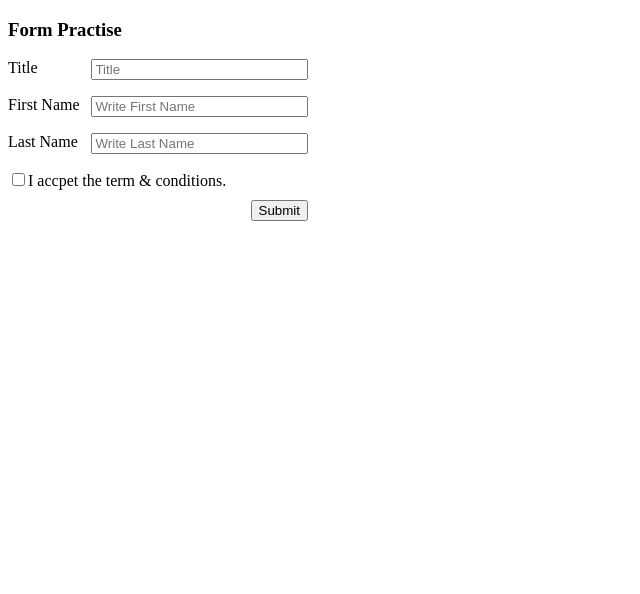
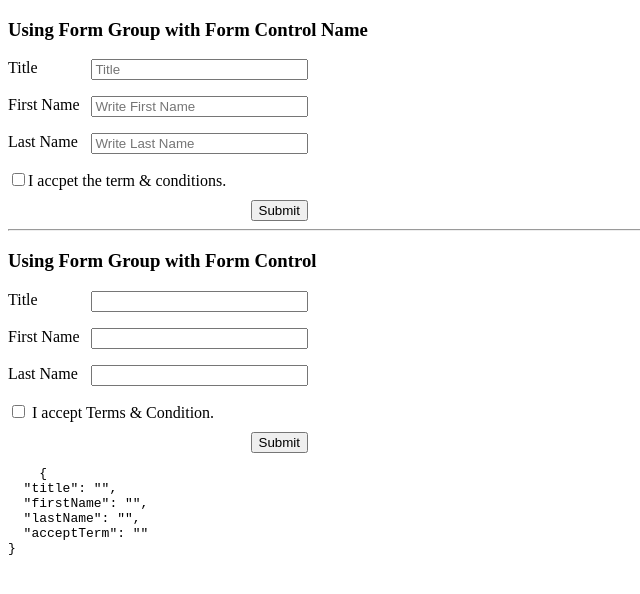
Before and after one commit to Junejune95/Angular__Practise, an Angular app: page / in a window 1280 px wide. Shown: the top 594 px of the page, without its empty margins (0-640 px from the left). Built offline with nearby package versions, Linux system fonts and the light colour scheme.

Commit message:
create two form with form control name and form control

```diff
--- a/src/app/app.module.ts
+++ b/src/app/app.module.ts
@@ -1,6 +1,7 @@
 import { NgModule } from '@angular/core';
 import { BrowserModule } from '@angular/platform-browser';
 
+import { ReactiveFormsModule } from '@angular/forms';
 import { AppRoutingModule } from './app-routing.module';
 import { AppComponent } from './app.component';
 
@@ -8,7 +9,7 @@ import { FormComponent } from './form-practise/form.component';
 
 @NgModule({
   declarations: [AppComponent, FormComponent],
-  imports: [BrowserModule, AppRoutingModule],
+  imports: [BrowserModule, AppRoutingModule, ReactiveFormsModule],
   providers: [],
   bootstrap: [AppComponent],
 })
--- a/src/app/form-practise/form.component.html
+++ b/src/app/form-practise/form.component.html
@@ -1,25 +1,68 @@
-<h3>Form Practise</h3>
+<h3>Using Form Group with Form Control Name</h3>
 
 <div class="container">
-  <form>
+  <form [formGroup]="userForm" (ngSubmit)="onSubmit()">
     <div class="field">
       <label for="title">Title</label>
-      <input type="text" id="title" placeholder="Title" />
+      <input
+        type="text"
+        id="title"
+        placeholder="Title"
+        formControlName="title"
+      />
     </div>
     <div class="field">
       <label for="firstname">First Name</label>
-      <input type="text" id="firstname" placeholder="Write First Name" />
+      <input
+        type="text"
+        id="firstname"
+        placeholder="Write First Name"
+        formControlName="firstName"
+      />
     </div>
     <div class="field">
       <label for="lastname">Last Name</label>
-      <input type="text" id="lastname" placeholder="Write Last Name" />
+      <input
+        type="text"
+        id="lastname"
+        placeholder="Write Last Name"
+        formControlName="lastName"
+      />
     </div>
     <div>
-      <input type="checkbox" id="term" />
+      <input type="checkbox" id="term" formControlName="acceptTerm" />
       <label for="term">I accpet the term & conditions.</label>
     </div>
     <div class="button-panel">
-      <button type="button">Submit</button>
+      <button type="submit">Submit</button>
     </div>
   </form>
+
+  <hr />
+
+  <h3>Using Form Group with Form Control</h3>
+  <form (ngSubmit)="onSubmit()">
+    <div class="field">
+      <label for="title">Title</label>
+      <input type="text" id="title" [formControl]="f.title" />
+    </div>
+    <div class="field">
+      <label for="firstName">First Name</label>
+      <input type="text" id="firstName" [formControl]="f.firstName" />
+    </div>
+    <div class="field">
+      <label for="lastName">Last Name</label>
+      <input type="text" id="lastName" [formControl]="f.lastName" />
+    </div>
+    <div>
+      <input type="checkbox" id="acceptTerm" [formControl]="f.acceptTerm" />
+      <label for="acceptTerm"> I accept Terms & Condition.</label>
+    </div>
+    <div class="button-panel">
+      <button type="submit">Submit</button>
+    </div>
+  </form>
+  <pre>
+    {{ userForm.value | json }}
+  </pre>
 </div>
--- a/src/app/form-practise/form.component.ts
+++ b/src/app/form-practise/form.component.ts
@@ -1,8 +1,27 @@
 import { Component } from '@angular/core';
+import { FormGroup, FormControl } from '@angular/forms';
 
 @Component({
   selector: 'app-form-practise',
   templateUrl: './form.component.html',
   styleUrls: ['./form.component.css'],
 })
-export class FormComponent {}
+export class FormComponent {
+  userForm = new FormGroup({
+    title: new FormControl(''),
+    firstName: new FormControl(''),
+    lastName: new FormControl(''),
+    acceptTerm: new FormControl(''),
+  });
+
+  get f() {
+    return this.userForm.controls;
+  }
+
+  onSubmit() {
+    const result = this.userForm.value;
+    console.log('Title:' + result.title);
+    console.log('First Name:' + result.firstName);
+    console.log('Last Name:' + result.lastName);
+  }
+}
```
